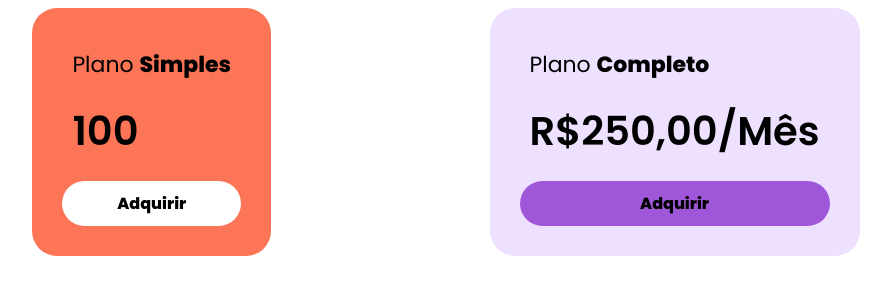
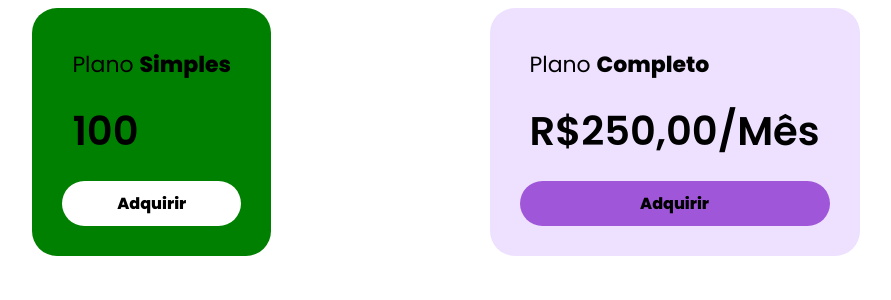
Before and after one commit to andregnicoletti/angular-udemy-course, an Angular app: page / in a window 1280 px wide. Shown: the top 300 px of the page, without its empty margins (194-1085 px from the left). Built offline with nearby package versions, Linux system fonts and the light colour scheme.

Commit message:
importar arquivos de estilo com @import

```diff
--- a/angular.json
+++ b/angular.json
@@ -31,7 +31,11 @@
             "styles": [
               "src/styles.scss"
             ],
-            "scripts": []
+            "stylePreprocessorOptions": {
+              "includePaths": [
+                "src/styles"
+              ]
+            }
           },
           "configurations": {
             "production": {
--- a/src/app/components/card/card.component.scss
+++ b/src/app/components/card/card.component.scss
@@ -1,8 +1,12 @@
 @import url('https://fonts.googleapis.com/css2?family=Poppins:wght@100;400;600;800&family=Roboto+Mono:wght@100&display=swap');
+// @import "src/styles/variables";
+// @import "../../../styles/variables";
+@import "_variables";
 
 .card {
     max-width: 350px;
-    background-color: #fd7557;
+    // background-color: #fd7557;
+    background-color: $bgColor;
     border-radius: 25px;
     padding: 30px;
     font-family: 'Poppins', sans-serif;
--- /dev/null
+++ b/src/styles/_variables.scss
@@ -0,0 +1 @@
+$bgColor: green
```
Also changed, not shown: src/styles.scss (line endings or trailing spaces).
